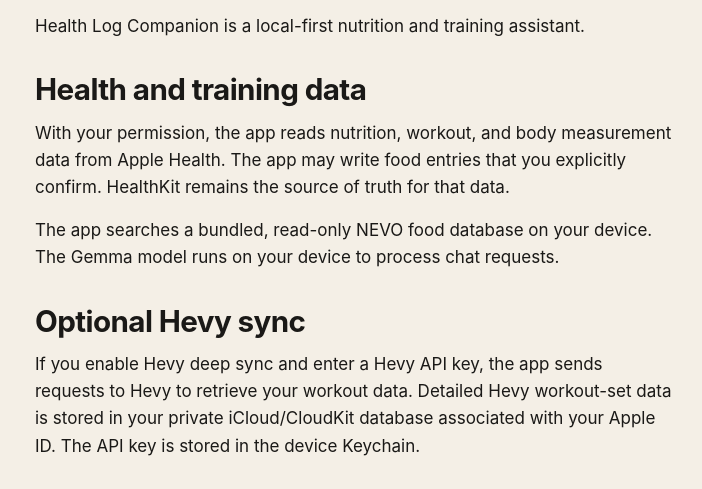
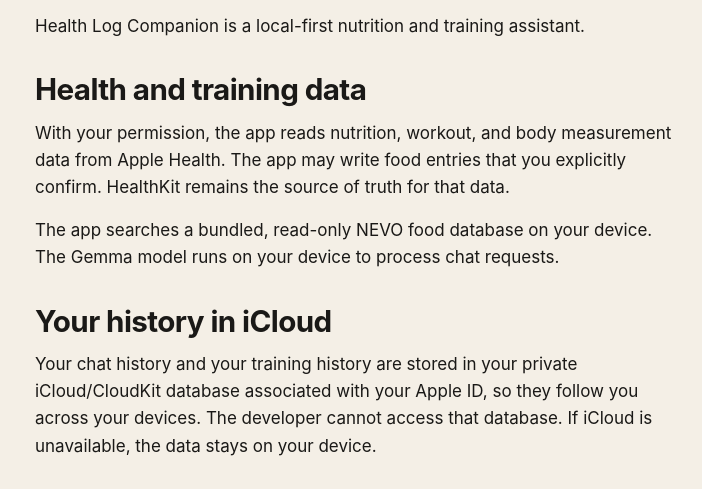
Before and after one commit to daniel-volpin/daniel-volpin.github.io, a plain HTML site: page health-companion/privacy/index.html in a window 1280 px wide. Shown: the part 306-795 px from the top of the page, without its empty margins (93-795 px from the left). Drawn offline with Linux system fonts and the light colour scheme.

Commit message:
health-companion: say that chat and training history live in the user's private iCloud

```diff
--- a/health-companion/privacy/index.html
+++ b/health-companion/privacy/index.html
@@ -47,11 +47,17 @@
       <p>The app searches a bundled, read-only NEVO food database on your device. The
       Gemma model runs on your device to process chat requests.</p>
 
+      <h2>Your history in iCloud</h2>
+      <p>Your chat history and your training history are stored in your private
+      iCloud/CloudKit database associated with your Apple ID, so they follow you across
+      your devices. The developer cannot access that database. If iCloud is unavailable,
+      the data stays on your device.</p>
+
       <h2>Optional Hevy sync</h2>
       <p>If you enable Hevy deep sync and enter a Hevy API key, the app sends requests
       to Hevy to retrieve your workout data. Detailed Hevy workout-set data is stored
-      in your private iCloud/CloudKit database associated with your Apple ID. The API
-      key is stored in the device Keychain.</p>
+      in your private iCloud/CloudKit database described above. The API key is stored
+      in the device Keychain.</p>
 
       <h2>Sharing and tracking</h2>
       <p>Health Log Companion does not sell health data or use it for advertising
```
